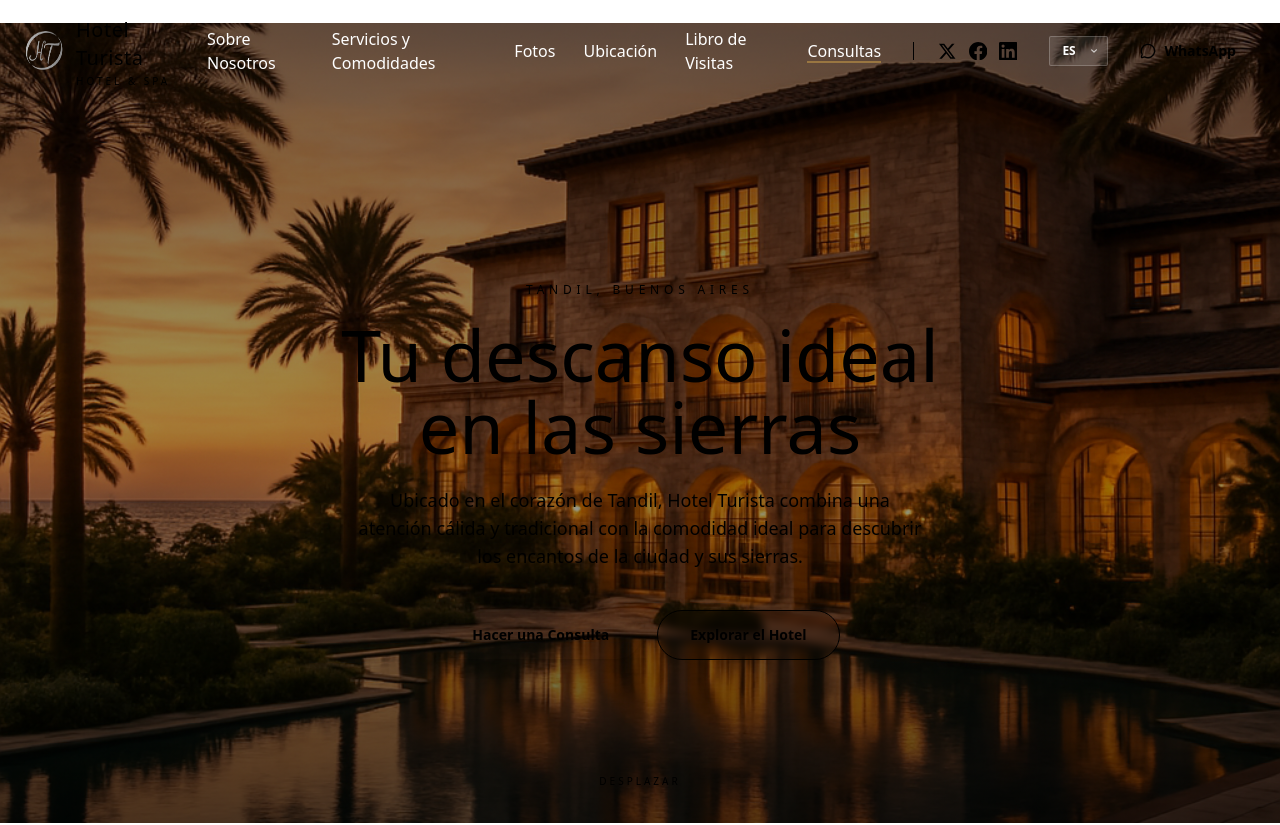
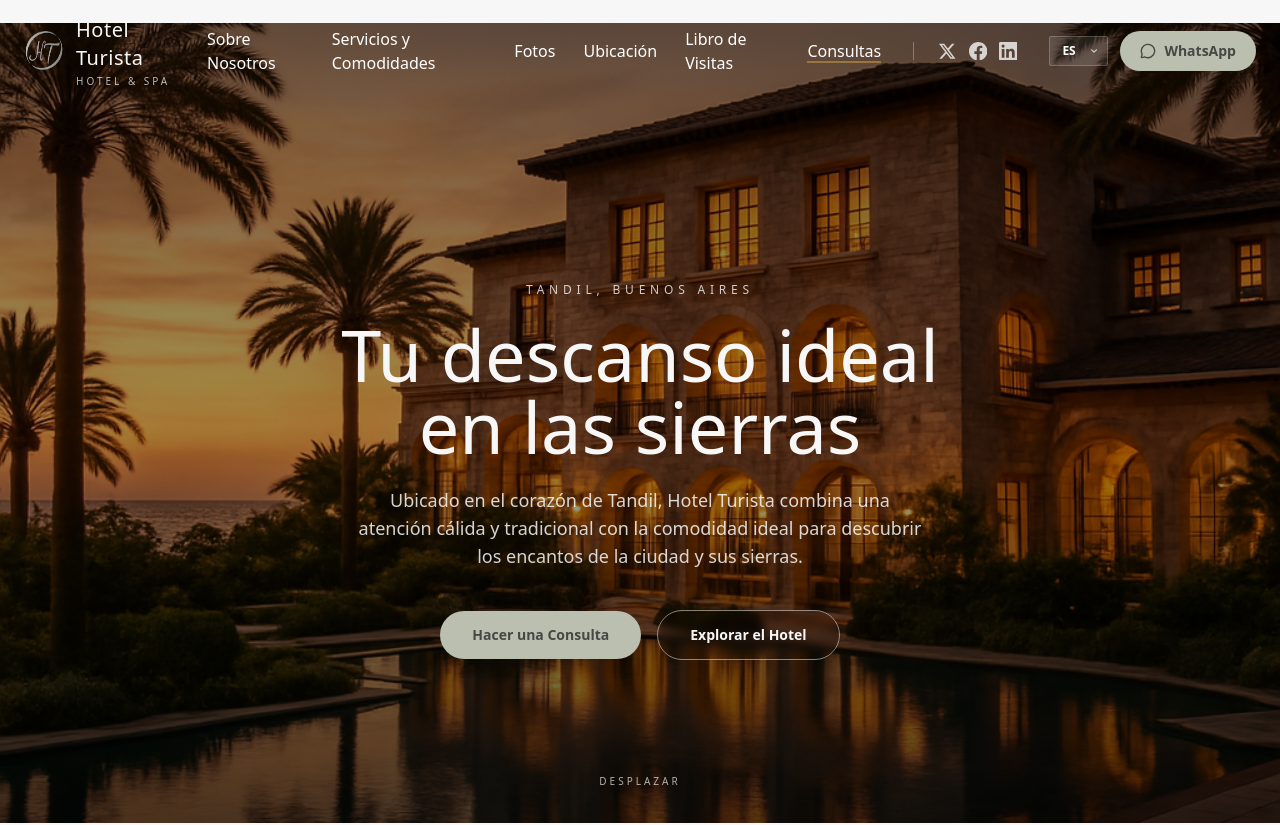
Before and after one commit to lautaroDSwebdev/hotel-turista, a Next.js app: page / in a window 1280 px wide. Shown: the top 825 px of the page. Built offline with nearby package versions, Linux system fonts and the light colour scheme; a web font is replaced by a local one.

Commit message:
fix: css

```diff
--- a/app/globals.css
+++ b/app/globals.css
@@ -1,169 +1,56 @@
-@import 'tw-animate-css';
-@import 'shadcn/tailwind.css';
-
+/* 1. Directivas clásicas de Tailwind v3 */
 @tailwind base;
 @tailwind components;
 @tailwind utilities;
 
-/* Tus variables :root de Shadcn (--background, --border, etc.)
-  y cualquier otra clase que tengas van de aquí para abajo...
-*/
-@theme inline {
-  --font-heading: var(--font-playfair), 'Georgia', serif;
-  --font-serif: var(--font-playfair), 'Georgia', serif;
-  --font-sans: var(--font-geist-sans), 'Geist Fallback';
-  --font-mono: var(--font-geist-mono), 'Geist Mono Fallback';
-  --color-sidebar-ring: var(--sidebar-ring);
-  --color-sidebar-border: var(--sidebar-border);
-  --color-sidebar-accent-foreground: var(--sidebar-accent-foreground);
-  --color-sidebar-accent: var(--sidebar-accent);
-  --color-sidebar-primary-foreground: var(--sidebar-primary-foreground);
-  --color-sidebar-primary: var(--sidebar-primary);
-  --color-sidebar-foreground: var(--sidebar-foreground);
-  --color-sidebar: var(--sidebar);
-  --color-chart-5: var(--chart-5);
-  --color-chart-4: var(--chart-4);
-  --color-chart-3: var(--chart-3);
-  --color-chart-2: var(--chart-2);
-  --color-chart-1: var(--chart-1);
-  --color-ring: var(--ring);
-  --color-input: var(--input);
-  --color-border: var(--border);
-  --color-destructive: var(--destructive);
-  --color-accent-foreground: var(--accent-foreground);
-  --color-accent: var(--accent);
-  --color-muted-foreground: var(--muted-foreground);
-  --color-muted: var(--muted);
-  --color-secondary-foreground: var(--secondary-foreground);
-  --color-secondary: var(--secondary);
-  --color-primary-foreground: var(--primary-foreground);
-  --color-primary: var(--primary);
-  --color-popover-foreground: var(--popover-foreground);
-  --color-popover: var(--popover);
-  --color-card-foreground: var(--card-foreground);
-  --color-card: var(--card);
-  --color-foreground: var(--foreground);
-  --color-background: var(--background);
-  --radius-sm: calc(var(--radius) * 0.6);
-  --radius-md: calc(var(--radius) * 0.8);
-  --radius-lg: var(--radius);
-  --radius-xl: calc(var(--radius) * 1.4);
-  --radius-2xl: calc(var(--radius) * 1.8);
-  --radius-3xl: calc(var(--radius) * 2.2);
-  --radius-4xl: calc(var(--radius) * 2.6);
-}
-
+/* 2. Variables CSS de Shadcn */
 :root {
-  color-scheme: light;
-  --background: oklch(0.97 0.012 92);
-  --foreground: oklch(0.27 0.025 152);
-  --card: oklch(0.985 0.008 92);
-  --card-foreground: oklch(0.27 0.025 152);
-  --popover: oklch(0.985 0.008 92);
-  --popover-foreground: oklch(0.27 0.025 152);
-  --primary: oklch(0.38 0.055 156);
-  --primary-foreground: oklch(0.97 0.012 92);
-  --secondary: oklch(0.92 0.02 88);
-  --secondary-foreground: oklch(0.32 0.04 154);
-  --muted: oklch(0.93 0.014 90);
-  --muted-foreground: oklch(0.5 0.025 145);
-  --accent: oklch(0.72 0.1 76);
-  --accent-foreground: oklch(0.27 0.03 60);
-  --destructive: oklch(0.577 0.245 27.325);
-  --border: oklch(0.88 0.018 88);
-  --input: oklch(0.88 0.018 88);
-  --ring: oklch(0.72 0.1 76);
-  --chart-1: oklch(0.38 0.055 156);
-  --chart-2: oklch(0.72 0.1 76);
-  --chart-3: oklch(0.55 0.05 150);
-  --chart-4: oklch(0.65 0.08 80);
-  --chart-5: oklch(0.45 0.04 158);
+  --background: 0 0% 97%;
+  --foreground: 152 24% 27%;
+  --card: 92 10% 98%;
+  --card-foreground: 152 24% 27%;
+  --popover: 92 10% 98%;
+  --popover-foreground: 152 24% 27%;
+  --primary: 156 55% 38%;
+  --primary-foreground: 92 12% 97%;
+  --secondary: 88 2% 92%;
+  --secondary-foreground: 154 4% 32%;
+  --muted: 90 1.4% 93%;
+  --muted-foreground: 145 2.5% 50%;
+  --accent: 76 10% 72%;
+  --accent-foreground: 60 3% 27%;
+  --destructive: 0 84.2% 60.2%;
+  --border: 88 1.8% 88%;
+  --input: 88 1.8% 88%;
+  --ring: 76 10% 72%;
   --radius: 0.25rem;
-  --sidebar: oklch(0.985 0.008 92);
-  --sidebar-foreground: oklch(0.27 0.025 152);
-  --sidebar-primary: oklch(0.38 0.055 156);
-  --sidebar-primary-foreground: oklch(0.97 0.012 92);
-  --sidebar-accent: oklch(0.72 0.1 76);
-  --sidebar-accent-foreground: oklch(0.27 0.03 60);
-  --sidebar-border: oklch(0.88 0.018 88);
-  --sidebar-ring: oklch(0.72 0.1 76);
 }
 
 .dark {
-  color-scheme: dark;
-  --background: oklch(0.145 0 0);
-  --foreground: oklch(0.985 0 0);
-  --card: oklch(0.205 0 0);
-  --card-foreground: oklch(0.985 0 0);
-  --popover: oklch(0.205 0 0);
-  --popover-foreground: oklch(0.985 0 0);
-  --primary: oklch(0.922 0 0);
-  --primary-foreground: oklch(0.205 0 0);
-  --secondary: oklch(0.269 0 0);
-  --secondary-foreground: oklch(0.985 0 0);
-  --muted: oklch(0.269 0 0);
-  --muted-foreground: oklch(0.708 0 0);
-  --accent: oklch(0.269 0 0);
-  --accent-foreground: oklch(0.985 0 0);
-  --destructive: oklch(0.704 0.191 22.216);
-  --border: oklch(1 0 0 / 10%);
-  --input: oklch(1 0 0 / 15%);
-  --ring: oklch(0.556 0 0);
-  --chart-1: oklch(0.87 0 0);
-  --chart-2: oklch(0.556 0 0);
-  --chart-3: oklch(0.439 0 0);
-  --chart-4: oklch(0.371 0 0);
-  --chart-5: oklch(0.269 0 0);
-  --sidebar: oklch(0.205 0 0);
-  --sidebar-foreground: oklch(0.985 0 0);
-  --sidebar-primary: oklch(0.488 0.243 264.376);
-  --sidebar-primary-foreground: oklch(0.985 0 0);
-  --sidebar-accent: oklch(0.269 0 0);
-  --sidebar-accent-foreground: oklch(0.985 0 0);
-  --sidebar-border: oklch(1 0 0 / 10%);
-  --sidebar-ring: oklch(0.556 0 0);
+  --background: 0 0% 14.5%;
+  --foreground: 0 0% 98.5%;
+  --card: 0 0% 20.5%;
+  --card-foreground: 0 0% 98.5%;
+  --popover: 0 0% 20.5%;
+  --popover-foreground: 0 0% 98.5%;
+  --primary: 0 0% 92.2%;
+  --primary-foreground: 0 0% 20.5%;
+  --secondary: 0 0% 26.9%;
+  --secondary-foreground: 0 0% 98.5%;
+  --muted: 0 0% 26.9%;
+  --muted-foreground: 0 0% 70.8%;
+  --accent: 0 0% 26.9%;
+  --accent-foreground: 0 0% 98.5%;
+  --destructive: 0 62.8% 30.6%;
+  --border: 0 0% 100% / 10%;
+  --input: 0 0% 100% / 15%;
+  --ring: 0 0% 55.6%;
 }
 
-@media (prefers-color-scheme: dark) {
-  :root:not(.light) {
-    color-scheme: dark;
-    --background: oklch(0.145 0 0);
-    --foreground: oklch(0.985 0 0);
-    --card: oklch(0.205 0 0);
-    --card-foreground: oklch(0.985 0 0);
-    --popover: oklch(0.205 0 0);
-    --popover-foreground: oklch(0.985 0 0);
-    --primary: oklch(0.922 0 0);
-    --primary-foreground: oklch(0.205 0 0);
-    --secondary: oklch(0.269 0 0);
-    --secondary-foreground: oklch(0.985 0 0);
-    --muted: oklch(0.269 0 0);
-    --muted-foreground: oklch(0.708 0 0);
-    --accent: oklch(0.269 0 0);
-    --accent-foreground: oklch(0.985 0 0);
-    --destructive: oklch(0.704 0.191 22.216);
-    --border: oklch(1 0 0 / 10%);
-    --input: oklch(1 0 0 / 15%);
-    --ring: oklch(0.556 0 0);
-    --chart-1: oklch(0.87 0 0);
-    --chart-2: oklch(0.556 0 0);
-    --chart-3: oklch(0.439 0 0);
-    --chart-4: oklch(0.371 0 0);
-    --chart-5: oklch(0.269 0 0);
-    --sidebar: oklch(0.205 0 0);
-    --sidebar-foreground: oklch(0.985 0 0);
-    --sidebar-primary: oklch(0.488 0.243 264.376);
-    --sidebar-primary-foreground: oklch(0.985 0 0);
-    --sidebar-accent: oklch(0.269 0 0);
-    --sidebar-accent-foreground: oklch(0.985 0 0);
-    --sidebar-border: oklch(1 0 0 / 10%);
-    --sidebar-ring: oklch(0.556 0 0);
-  }
-}
-
+/* 3. Estilos de base usando la capa oficial de v3 */
 @layer base {
   * {
-    @apply border-border outline-ring/50;
+    @apply border-border;
   }
   body {
     @apply bg-background text-foreground;
@@ -177,9 +64,7 @@
   }
 }
 
-@utility font-heading {
-  font-family: var(--font-heading);
-}
+/* 4. Tus clases personalizadas y animaciones */
 .underline-animation {
   display: inline-block;
   position: relative;
@@ -198,7 +83,6 @@ transform-origin: bottom right;
   transition: transform 0.25s ease-out;
 }
 
-/* Cuando se activa */
 .underline-animation.active::after {
   transform: scaleX(1);
   transform-origin: bottom left;
--- a/package.json
+++ b/package.json
@@ -19,7 +19,7 @@
     "next": "16.2.6",
     "react": "^19",
     "react-dom": "^19",
-    "shadcn": "^4.8.0",
+    "shadcn": "^4.13.0",
     "tailwind-merge": "3.3.1",
     "tw-animate-css": "^1.4.0"
   },
```
Also changed, not shown: 1 other file (tests, documents, lock files or other folders). Lines whose indentation alone changed are shown as unchanged.
